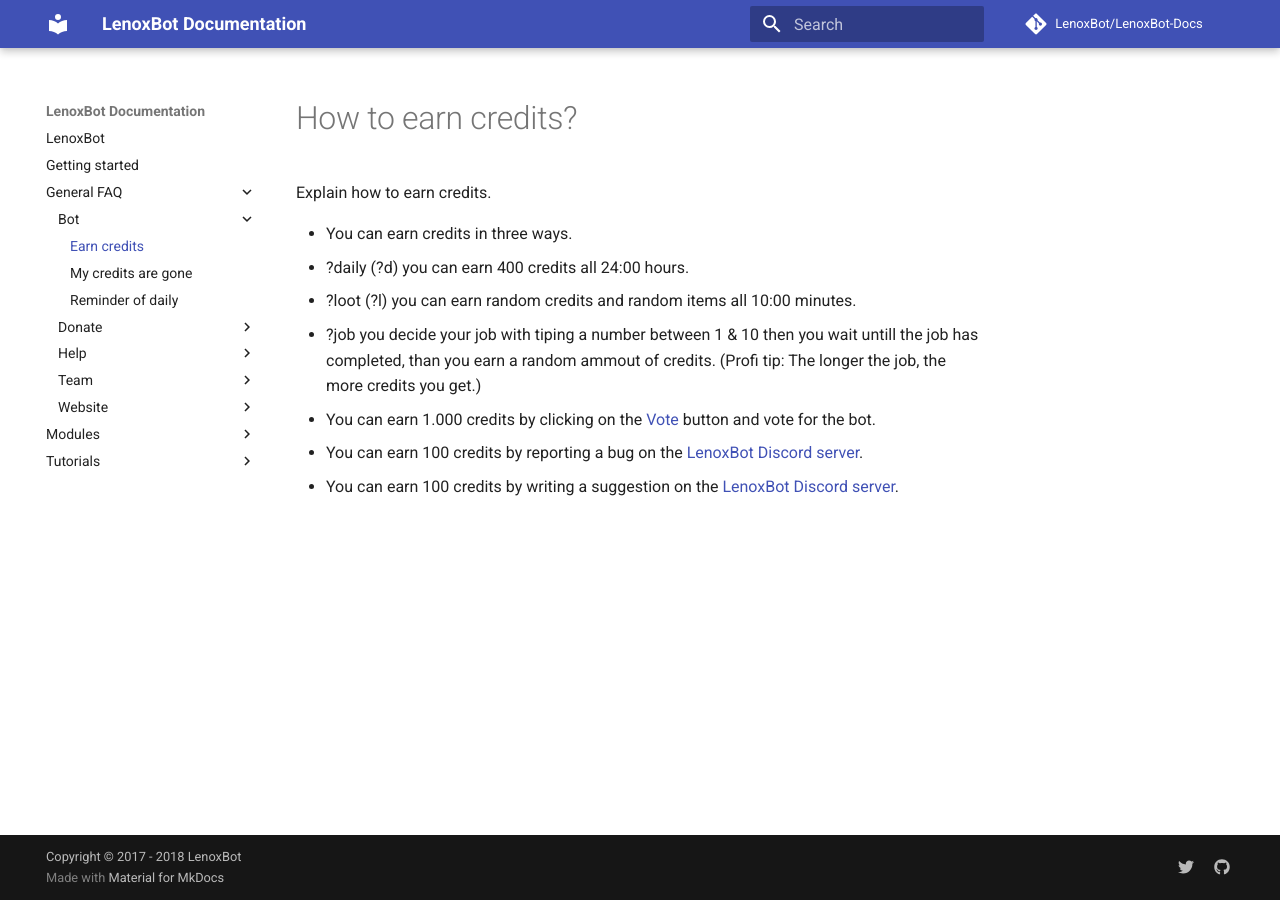
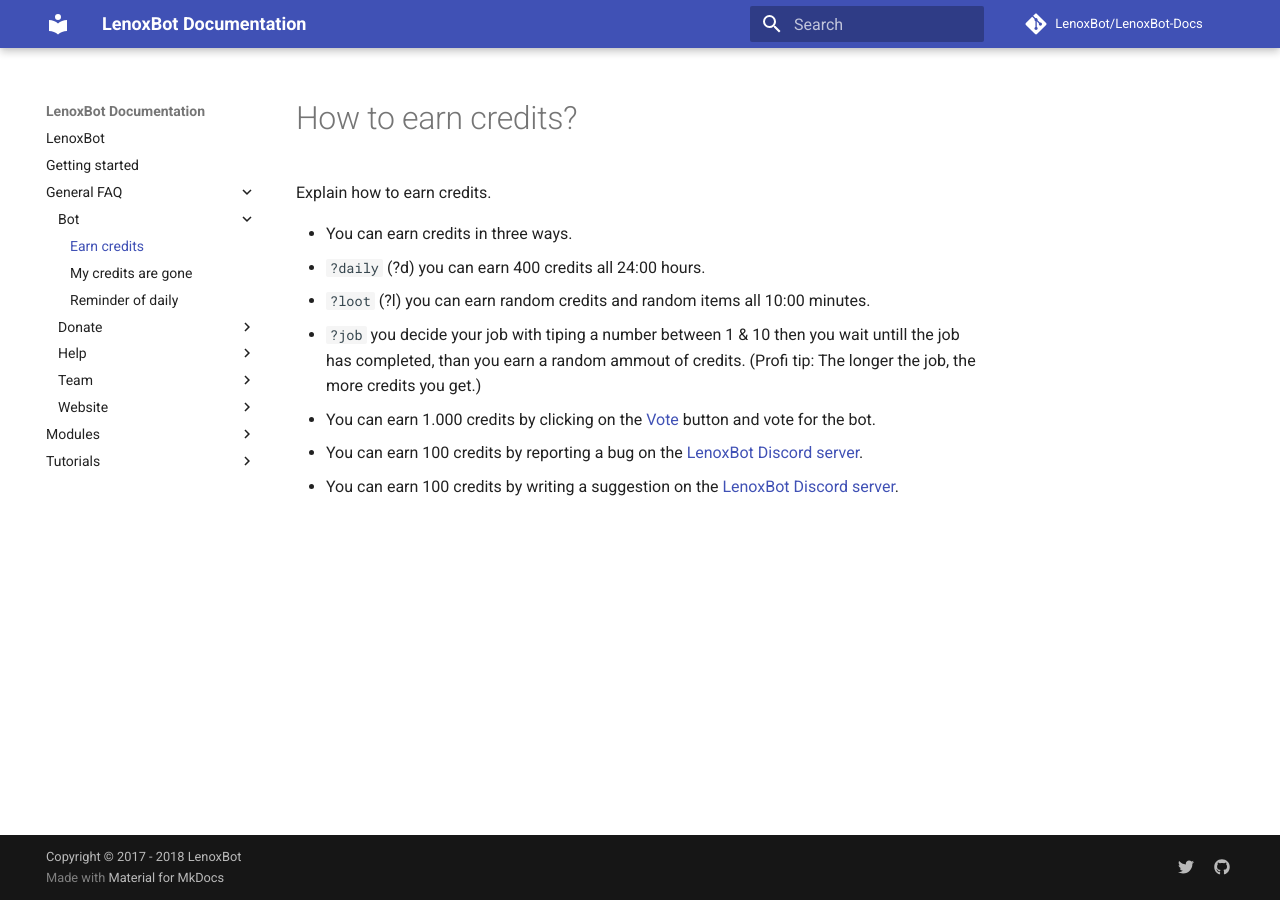
Before and after one commit to gillesheinesch/LenoxBot-Docs, an MkDocs documentation site: the page built from docs/General FAQ/Bot/Earn credits.md, in a window 1280 px wide. Built offline with MkDocs 1.6.1 and Material for MkDocs 9.7.7, drawn with Linux system fonts in a browser that asks for light colours; comment, search, counter and statistics services are not loaded.

```diff
--- a/docs/General FAQ/Bot/Earn credits.md
+++ b/docs/General FAQ/Bot/Earn credits.md
@@ -6,9 +6,9 @@ description:
 Explain how to earn credits.
 
 * You can earn credits in three ways.
-* ?daily (?d) you can earn 400 credits all 24:00 hours.
-* ?loot (?l) you can earn random credits and random items all 10:00 minutes.
-* ?job you decide your job with tiping a number between 1 & 10 then you wait untill the job has completed, than you earn a random ammout of credits. (Profi tip: The longer the job, the more credits you get.)
+* `?daily` (?d) you can earn 400 credits all 24:00 hours.
+* `?loot` (?l) you can earn random credits and random items all 10:00 minutes.
+* `?job` you decide your job with tiping a number between 1 & 10 then you wait untill the job has completed, than you earn a random ammout of credits. (Profi tip: The longer the job, the more credits you get.)
 * You can earn 1.000 credits by clicking on the [Vote](https://discordbots.org/bot/354712333853130752/vote) button and vote for the bot.
 * You can earn 100 credits by reporting a bug on the [LenoxBot Discord server](https://lenoxbot.com/discord/).
 * You can earn 100 credits by writing a suggestion on the [LenoxBot Discord server](https://lenoxbot.com/discord/).
```
